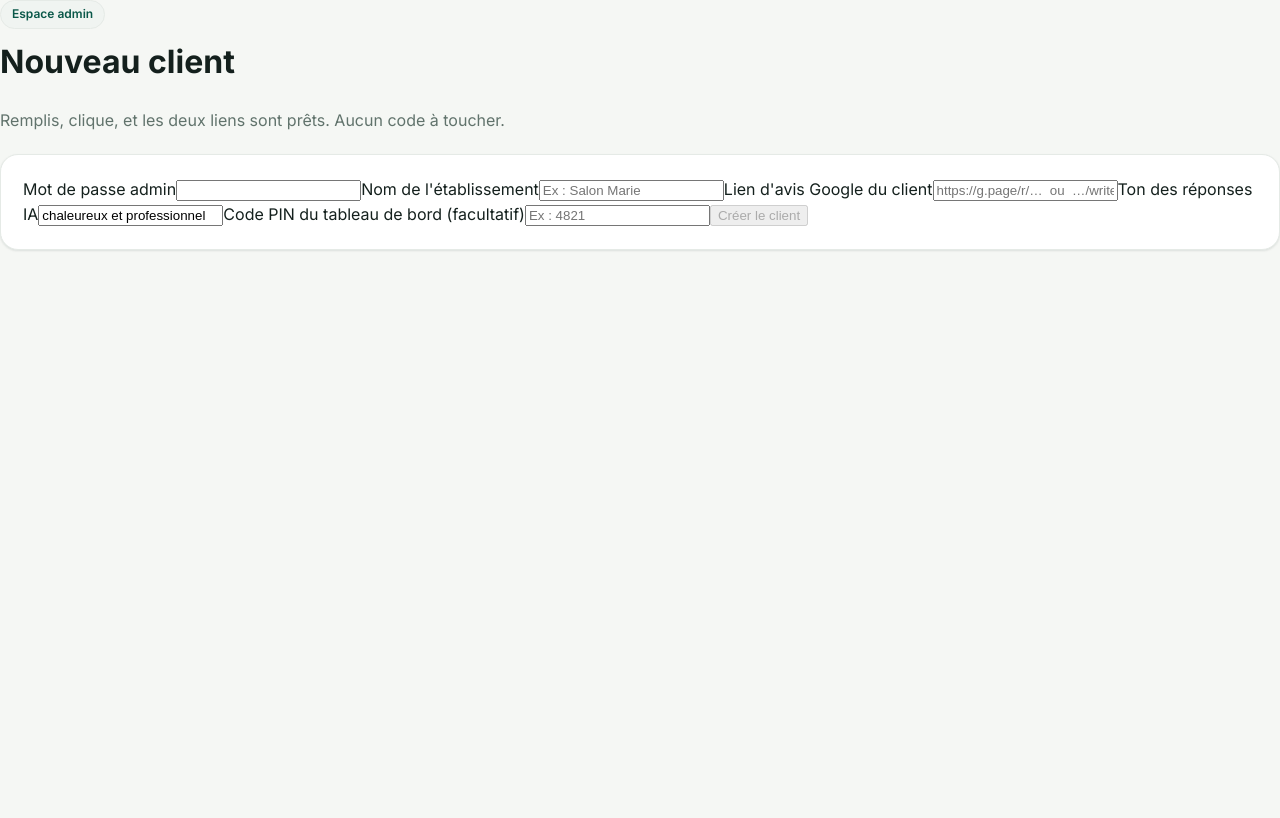
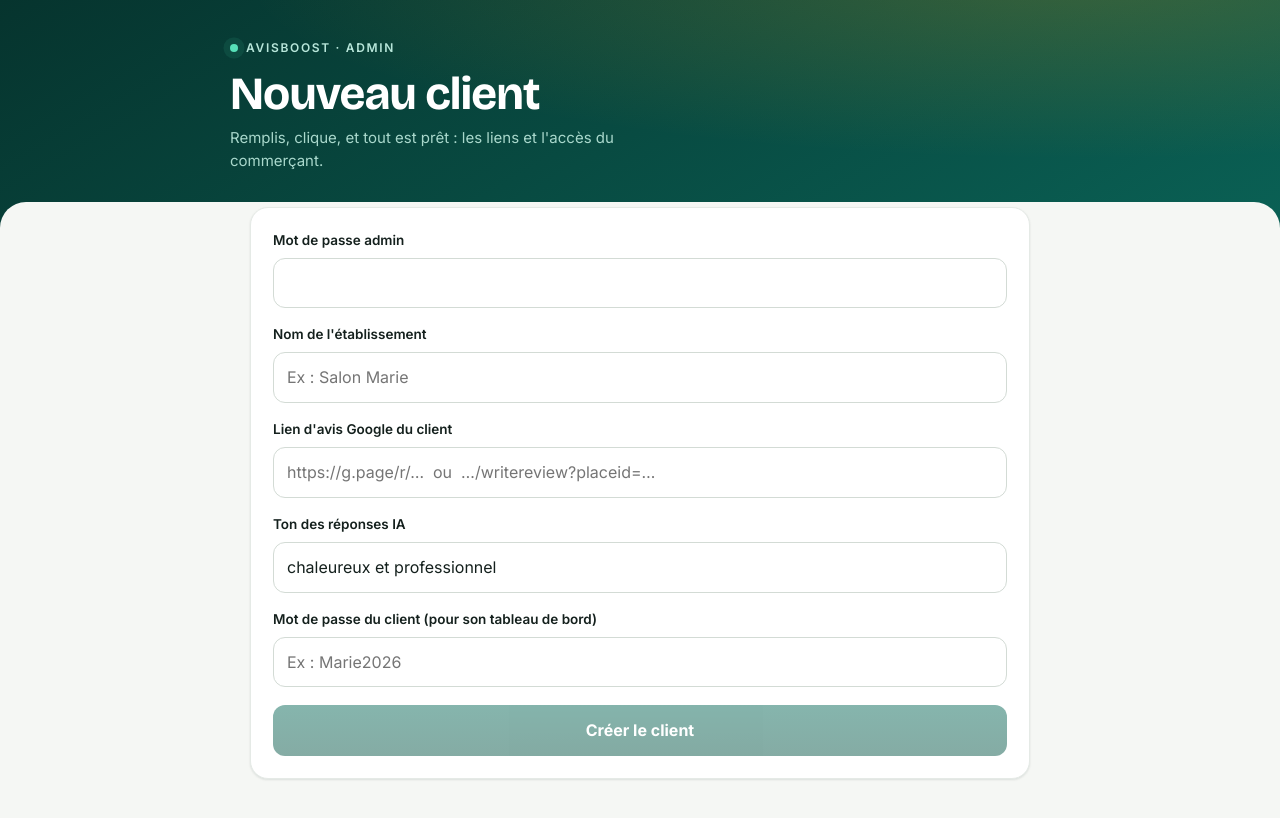
Before and after one commit to Malcolm1508/avisboost, a Next.js app: page /admin in a window 1280 px wide. Shown: the top 818 px of the page. Built offline with nearby package versions, Linux system fonts and the light colour scheme.

Commit message:
Replace pin with clientPassword in admin page

```diff
--- a/app/admin/page.js
+++ b/app/admin/page.js
@@ -6,7 +6,7 @@ export default function Admin() {
   const [name, setName] = useState("");
   const [googleUrl, setGoogleUrl] = useState("");
   const [tone, setTone] = useState("chaleureux et professionnel");
-  const [pin, setPin] = useState("");
+  const [clientPassword, setClientPassword] = useState("");
   const [result, setResult] = useState(null);
   const [error, setError] = useState("");
   const [loading, setLoading] = useState(false);
@@ -17,12 +17,12 @@ export default function Admin() {
       const res = await fetch("/api/admin/create", {
         method: "POST",
         headers: { "Content-Type": "application/json" },
-        body: JSON.stringify({ password, name, googleUrl, tone, pin }),
+        body: JSON.stringify({ password, name, googleUrl, tone, clientPassword }),
       });
       const data = await res.json();
       if (!res.ok) throw new Error(data.detail ? `${data.error} (${data.detail})` : (data.error || "Erreur"));
-      setResult(data);
-      setName(""); setGoogleUrl(""); setPin("");
+      setResult({ ...data, pw: clientPassword });
+      setName(""); setGoogleUrl(""); setClientPassword("");
     } catch (e) {
       setError(e.message);
     } finally {
@@ -31,43 +31,62 @@ export default function Admin() {
   }
 
   return (
-    <main className="wrap">
-      <span className="pill">Espace admin</span>
-      <h1 style={{ marginTop: 8 }}>Nouveau client</h1>
-      <p className="sub">Remplis, clique, et les deux liens sont prêts. Aucun code à toucher.</p>
+    <>
+      <div className="hero"><div className="hero-inner">
+        <div className="eyebrow"><span className="dot"></span>AvisBoost · Admin</div>
+        <h1 className="hero-title">Nouveau client</h1>
+        <p className="hero-sub">Remplis, clique, et tout est prêt : les liens et l'accès du commerçant.</p>
+      </div></div>
 
+      <div className="container pull-up">
         <div className="card">
-        <label>Mot de passe admin</label>
-        <input type="password" value={password} onChange={(e) => setPassword(e.target.value)} />
+          <div className="field">
+            <label className="label">Mot de passe admin</label>
+            <input className="input" type="password" value={password} onChange={(e) => setPassword(e.target.value)} />
+          </div>
 
-        <label>Nom de l'établissement</label>
-        <input value={name} onChange={(e) => setName(e.target.value)} placeholder="Ex : Salon Marie" />
+          <div className="field">
+            <label className="label">Nom de l'établissement</label>
+            <input className="input" value={name} onChange={(e) => setName(e.target.value)} placeholder="Ex : Salon Marie" />
+          </div>
 
-        <label>Lien d'avis Google du client</label>
-        <input value={googleUrl} onChange={(e) => setGoogleUrl(e.target.value)}
+          <div className="field">
+            <label className="label">Lien d'avis Google du client</label>
+            <input className="input" value={googleUrl} onChange={(e) => setGoogleUrl(e.target.value)}
               placeholder="https://g.page/r/…  ou  …/writereview?placeid=…" />
+          </div>
 
-        <label>Ton des réponses IA</label>
-        <input value={tone} onChange={(e) => setTone(e.target.value)} />
+          <div className="field">
+            <label className="label">Ton des réponses IA</label>
+            <input className="input" value={tone} onChange={(e) => setTone(e.target.value)} />
+          </div>
 
-        <label>Code PIN du tableau de bord (facultatif)</label>
-        <input value={pin} onChange={(e) => setPin(e.target.value)} placeholder="Ex : 4821" />
+          <div className="field">
+            <label className="label">Mot de passe du client (pour son tableau de bord)</label>
+            <input className="input" value={clientPassword} onChange={(e) => setClientPassword(e.target.value)}
+              placeholder="Ex : Marie2026" />
+          </div>
 
-        <button onClick={create} disabled={loading || !password || !name || !googleUrl}>
+          <button className="btn btn-primary btn-block" onClick={create}
+            disabled={loading || !password || !name || !googleUrl || !clientPassword}>
             {loading ? "Création…" : "Créer le client"}
           </button>
-        {error && <p className="err" style={{ marginTop: 12 }}>{error}</p>}
+          {error && <p className="err">{error}</p>}
         </div>
 
         {result && (
           <div className="card">
-          <h2 style={{ marginTop: 0 }}>{result.updated ? "Client mis à jour" : "Client créé"} ✓</h2>
-          <label>1. À programmer dans la carte NFC</label>
+            <h2 className="card-title" style={{ marginBottom: 14 }}>{result.updated ? "Client mis à jour ✓" : "Client créé ✓"}</h2>
+            <label className="label">1. À programmer dans la carte NFC</label>
             <div className="mono">{result.cardUrl}</div>
-          <label>2. À donner au commerçant (son tableau de bord)</label>
+            <label className="label" style={{ marginTop: 14 }}>2. Adresse du tableau de bord (à donner au commerçant)</label>
             <div className="mono">{result.dashboardUrl}</div>
+            <label className="label" style={{ marginTop: 14 }}>3. Son mot de passe de connexion</label>
+            <div className="mono">{result.pw}</div>
+            <p className="footnote">Note bien ce mot de passe : il est chiffré côté serveur, tu ne pourras plus le relire ensuite (il faudra recréer le client pour le changer).</p>
           </div>
         )}
-    </main>
+      </div>
+    </>
   );
 }
```
Lines whose indentation alone changed are shown as unchanged.
